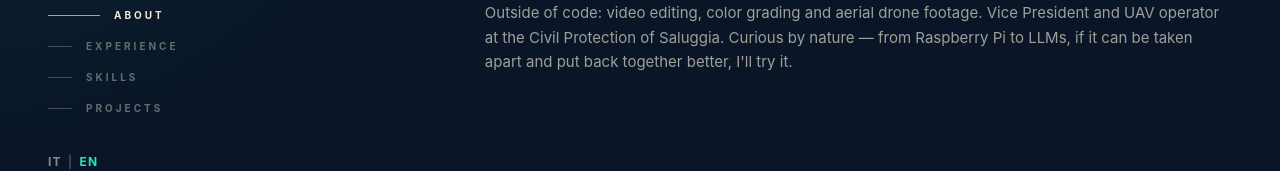
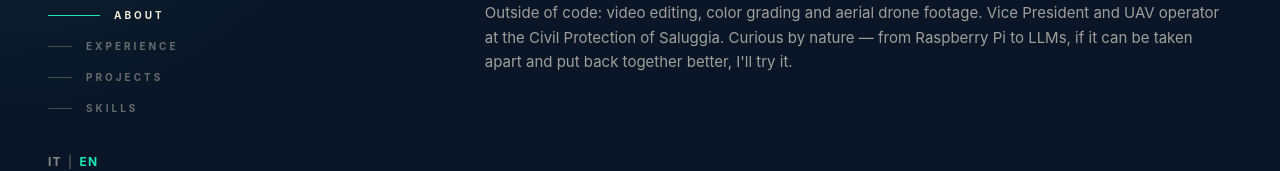
Before and after one commit to deeeemiss/portfolio, a React app: page / in a window 1280 px wide. Shown: the part 277-448 px from the top of the page. Built offline with nearby package versions, Linux system fonts and the light colour scheme; the HTML template or start-up script is replaced by a standard one.

Commit message:
feat: move Skills section below Projects

```diff
--- a/src/App.tsx
+++ b/src/App.tsx
@@ -27,8 +27,8 @@ export default function App() {
         <main className="flex-1 flex flex-col gap-24 px-8 py-16 md:px-12 md:py-24 md:pl-6">
           <About />
           <Experience />
+          <Projects />
           <Skills />
-          <Projects />
         </main>
       </div>
     </div>
--- a/src/components/layout/Sidebar.tsx
+++ b/src/components/layout/Sidebar.tsx
@@ -9,8 +9,8 @@ const SECTION_IDS_ARRAY: string[] = [...SECTION_IDS]
 const NAV_ITEMS: { id: SectionId; key: string }[] = [
   { id: 'about', key: 'nav.about' },
   { id: 'experience', key: 'nav.experience' },
+  { id: 'projects', key: 'nav.projects' },
   { id: 'skills', key: 'nav.skills' },
-  { id: 'projects', key: 'nav.projects' },
 ]
 
 interface SocialLink {
```
